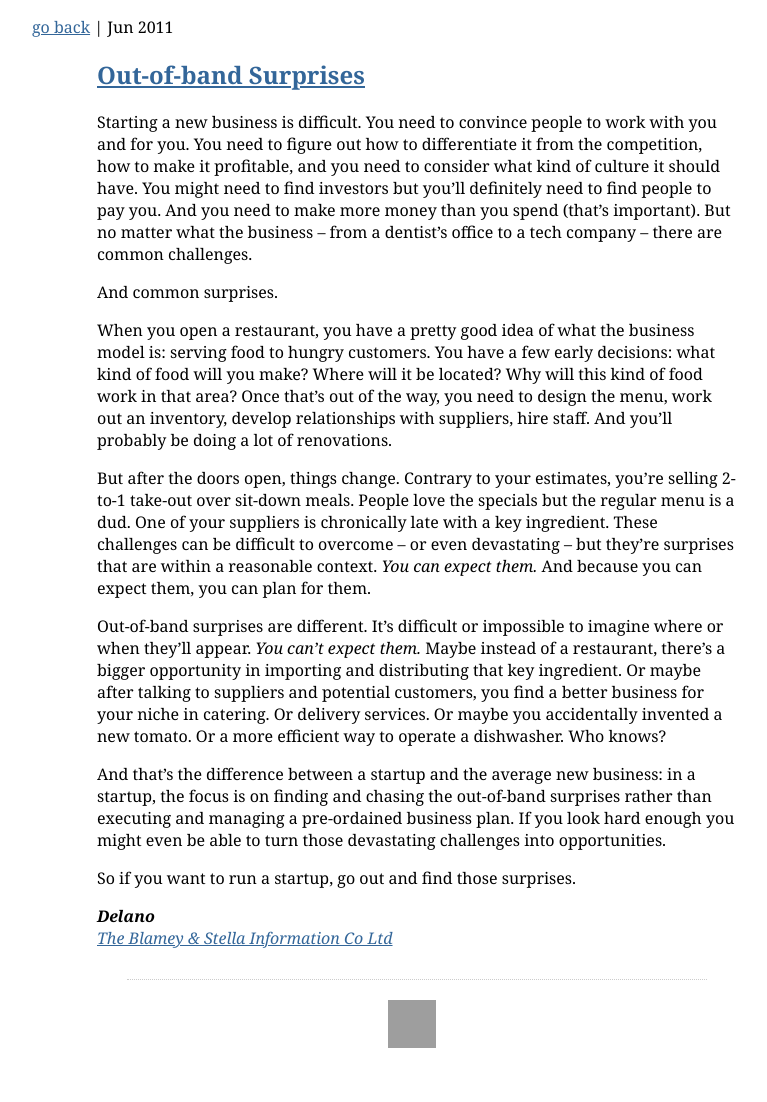
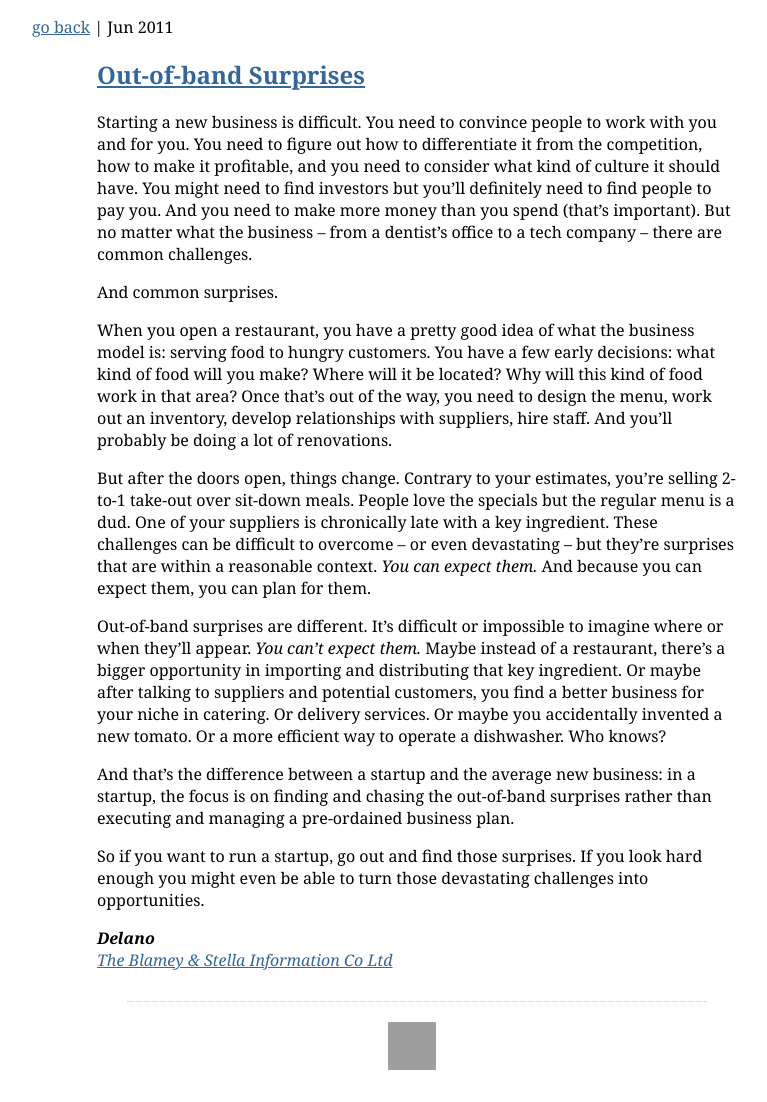
Before and after one commit to delano/delano.github.com, a Jekyll site: the page built from thoughts/out-of-band-surprises.md, in a window 1280 px wide. Shown: the whole page, without its empty margins (223-990 px from the left). Built offline with Jekyll 4.4.1, drawn with Linux system fonts in a browser that asks for light colours; Markdown is read by kramdown in place of the engine named in the settings; before the commit the page ends 1080 px from its top, so only the background shows below that; grey boxes are pictures that could not be loaded.

```diff
--- a/thoughts/out-of-band-surprises.md
+++ b/thoughts/out-of-band-surprises.md
@@ -14,6 +14,6 @@ But after the doors open, things change. Contrary to your estimates, you're sell
 
 Out-of-band surprises are different. It's difficult or impossible to imagine where or when they'll appear. *You can't expect them.* Maybe instead of a restaurant, there's a bigger opportunity in importing and distributing that key ingredient. Or maybe after talking to suppliers and potential customers, you find a better business for your niche in catering. Or delivery services. Or maybe you accidentally invented a new tomato. Or a more efficient way to operate a dishwasher. Who knows?
 
-And that's the difference between a startup and the average new business: in a startup, the focus is on finding and chasing the out-of-band surprises rather than executing and managing a pre-ordained business plan. If you look hard enough you might even be able to turn those devastating challenges into opportunities.
+And that's the difference between a startup and the average new business: in a startup, the focus is on finding and chasing the out-of-band surprises rather than executing and managing a pre-ordained business plan.
 
-So if you want to run a startup, go out and find those surprises.
+So if you want to run a startup, go out and find those surprises. If you look hard enough you might even be able to turn those devastating challenges into opportunities.
```
